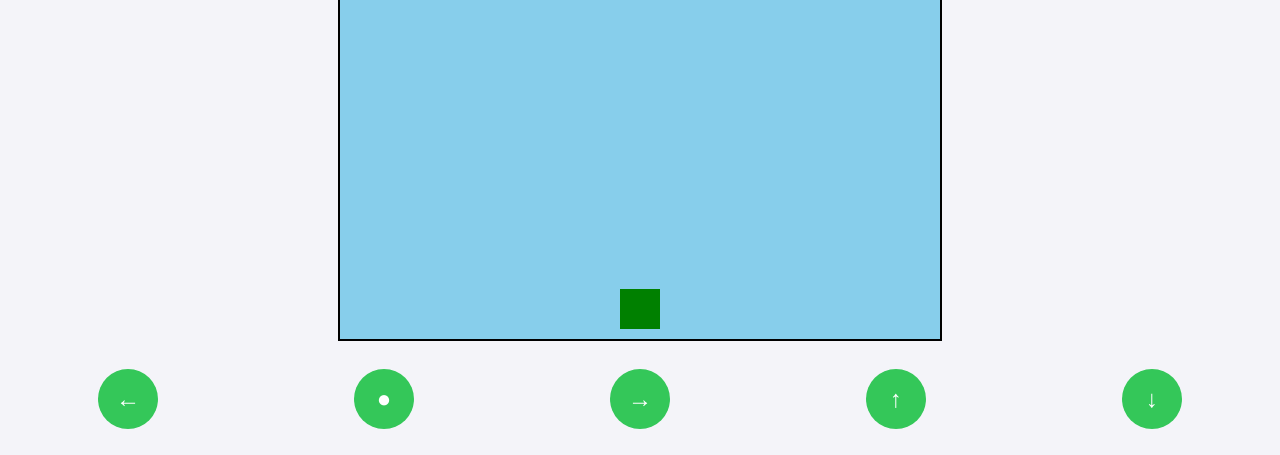
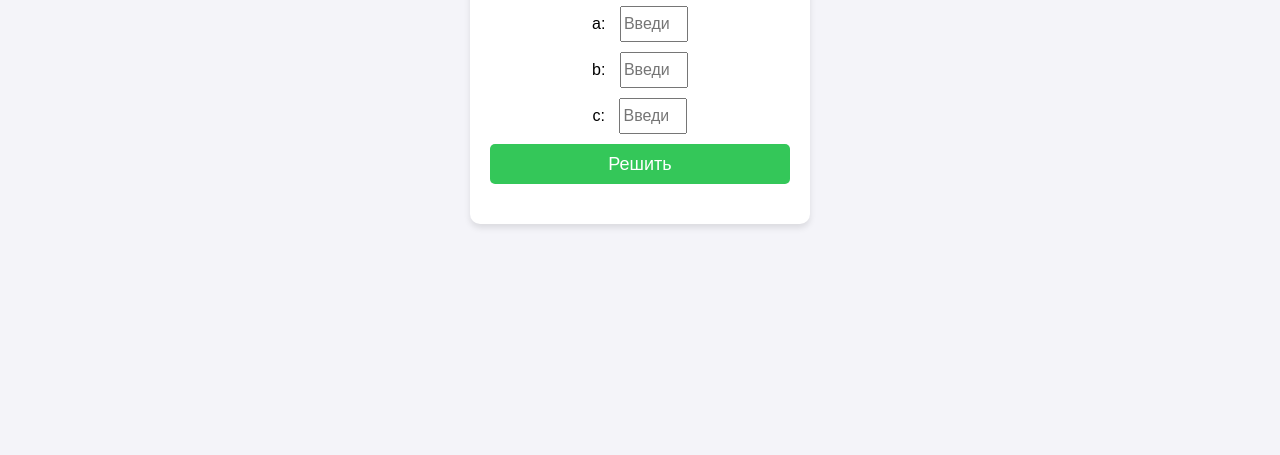
Before and after one commit to MaxPolsk/ProportionSolver, a plain HTML site: page index.html in a window 1280 px wide. Shown: the part 361-816 px from the top of the page. Drawn offline with Linux system fonts and the light colour scheme.

Commit message:
Update index.html
Программа пропорции

```diff
--- a/index.html
+++ b/index.html
@@ -3,260 +3,122 @@
 <head>
     <meta charset="UTF-8">
     <meta name="viewport" content="width=device-width, initial-scale=1.0">
-    <title>Танчики</title>
+    <title>Решение пропорций</title>
     <style>
         body {
-            margin: 0;
+            font-family: Arial, sans-serif;
             display: flex;
             justify-content: center;
             align-items: center;
             height: 100vh;
             background-color: #f4f4f9;
-            position: relative;
         }
-        canvas {
-            border: 2px solid #000;
-            background-color: #87ceeb;
+        .app {
+            background-color: #fff;
+            padding: 20px;
+            border-radius: 10px;
+            box-shadow: 0 4px 6px rgba(0, 0, 0, 0.1);
+            text-align: center;
+            width: 300px;
         }
-        .controls {
-            position: absolute;
-            bottom: 10px;
-            width: 100%;
-            display: flex;
-            justify-content: space-around;
+        .input-group {
+            margin-bottom: 10px;
+        }
+        .input-group label {
+            margin-right: 10px;
+        }
+        .input-group input {
+            width: 60px;
+            height: 30px;
+            font-size: 16px;
+            text-align: center;
         }
         .button {
-            width: 60px;
-            height: 60px;
+            width: 100%;
+            height: 40px;
+            font-size: 18px;
+            border: none;
+            border-radius: 5px;
+            cursor: pointer;
             background-color: #34c759;
             color: white;
-            font-size: 24px;
-            text-align: center;
-            line-height: 60px;
-            border-radius: 50%;
-            cursor: pointer;
-            user-select: none;
+            transition: background-color 0.3s;
         }
-        .button:active {
+        .button:hover {
             background-color: #2da94f;
         }
-        #score {
-            position: absolute;
-            top: 10px;
-            left: 10px;
-            color: black;
-            font-size: 20px;
+        .solution {
+            margin-top: 20px;
+            font-size: 14px;
+            color: #555;
+            text-align: left;
+        }
+        .history {
+            margin-top: 20px;
+            font-size: 14px;
+            color: #555;
+            text-align: left;
         }
     </style>
 </head>
 <body>
-    <div id="score">Очки: 0</div>
-    <canvas id="gameCanvas" width="600" height="600"></canvas>
-    <div class="controls">
-        <div class="button" id="leftButton">←</div>
-        <div class="button" id="shootButton">●</div>
-        <div class="button" id="rightButton">→</div>
-        <div class="button" id="upButton">↑</div>
-        <div class="button" id="downButton">↓</div>
+    <div class="app">
+        <h1>Решение пропорций</h1>
+        <div class="input-group">
+            <label>a:</label>
+            <input type="number" id="a" placeholder="Введите a">
+        </div>
+        <div class="input-group">
+            <label>b:</label>
+            <input type="number" id="b" placeholder="Введите b">
+        </div>
+        <div class="input-group">
+            <label>c:</label>
+            <input type="number" id="c" placeholder="Введите c">
+        </div>
+        <button class="button" onclick="solveProportion()">Решить</button>
+        <div class="solution" id="solution"></div>
+        <div class="history" id="history"></div>
     </div>
     <script>
-        const canvas = document.getElementById('gameCanvas');
-        const ctx = canvas.getContext('2d');
+        let history = [];
 
-        // Настройки игры
-        const tankSize = 40; // Размер танка
-        const bulletSize = 10; // Размер пули
-        const playerSpeed = 5; // Скорость игрока
-        const bulletSpeed = 7; // Скорость пули
+        function solveProportion() {
+            const a = parseFloat(document.getElementById('a').value);
+            const b = parseFloat(document.getElementById('b').value);
+            const c = parseFloat(document.getElementById('c').value);
 
-        // Игрок
-        const player = {
-            x: canvas.width / 2 - tankSize / 2,
-            y: canvas.height - tankSize - 10,
-            width: tankSize,
-            height: tankSize,
-            color: 'green',
-            dx: 0,
-            dy: 0,
-            angle: 0 // Угол поворота танка
-        };
+            if (isNaN(a) || isNaN(b) || isNaN(c)) {
+                document.getElementById('solution').innerHTML = 'Пожалуйста, введите все значения.';
+                return;
+            }
 
-        // Пули
-        const bullets = [];
+            if (a === 0) {
+                document.getElementById('solution').innerHTML = 'Ошибка: деление на ноль!';
+                return;
+            }
 
-        // Вражеские танки
-        const enemies = [
-            { x: 100, y: 50, width: tankSize, height: tankSize, color: 'red', speed: 2, direction: 1, cooldown: 0 },
-            { x: 200, y: 50, width: tankSize, height: tankSize, color: 'red', speed: 2, direction: 1, cooldown: 0 },
-            { x: 300, y: 50, width: tankSize, height: tankSize, color: 'red', speed: 2, direction: 1, cooldown: 0 },
-            { x: 400, y: 50, width: tankSize, height: tankSize, color: 'red', speed: 2, direction: 1, cooldown: 0 },
-            { x: 500, y: 50, width: tankSize, height: tankSize, color: 'red', speed: 2, direction: 1, cooldown: 0 }
-        ];
+            // Вычисление x
+            const x = (b * c) / a;
 
-        // Счётчик очков
-        let score = 0;
+            // Отображение решения
+            const solutionText = `
+                Решение:<br>
+                Формула: x = (b * c) / a<br>
+                Подставляем значения: x = (${b} * ${c}) / ${a}<br>
+                Результат: x = ${x.toFixed(2)}
+            `;
+            document.getElementById('solution').innerHTML = solutionText;
 
-        // Обработка нажатия на кнопки
-        document.getElementById('leftButton').addEventListener('touchstart', () => {
-            player.dx = -playerSpeed;
-            player.angle = -Math.PI / 2; // Поворот влево
-        });
-        document.getElementById('rightButton').addEventListener('touchstart', () => {
-            player.dx = playerSpeed;
-            player.angle = Math.PI / 2; // Поворот вправо
-        });
-        document.getElementById('upButton').addEventListener('touchstart', () => {
-            player.dy = -playerSpeed;
-            player.angle = 0; // Поворот вверх
-        });
-        document.getElementById('downButton').addEventListener('touchstart', () => {
-            player.dy = playerSpeed;
-            player.angle = Math.PI; // Поворот вниз
-        });
-        document.getElementById('shootButton').addEventListener('touchstart', shoot);
-
-        document.getElementById('leftButton').addEventListener('touchend', () => player.dx = 0);
-        document.getElementById('rightButton').addEventListener('touchend', () => player.dx = 0);
-        document.getElementById('upButton').addEventListener('touchend', () => player.dy = 0);
-        document.getElementById('downButton').addEventListener('touchend', () => player.dy = 0);
-
-        // Функция для стрельбы
-        function shoot() {
-            bullets.push({
-                x: player.x + player.width / 2 - bulletSize / 2,
-                y: player.y + player.height / 2 - bulletSize / 2,
-                width: bulletSize,
-                height: bulletSize,
-                speed: bulletSpeed,
-                angle: player.angle
-            });
+            // Сохранение в историю
+            history.push(`(${a} : ${b} = ${c} : ${x.toFixed(2)})`);
+            updateHistory();
         }
 
-        // Отрисовка игрока
-        function drawPlayer() {
-            ctx.save();
-            ctx.translate(player.x + player.width / 2, player.y + player.height / 2);
-            ctx.rotate(player.angle);
-            ctx.fillStyle = player.color;
-            ctx.fillRect(-tankSize / 2, -tankSize / 2, tankSize, tankSize);
-            ctx.restore();
+        function updateHistory() {
+            const historyElement = document.getElementById('history');
+            historyElement.innerHTML = `<strong>История:</strong><br>${history.join('<br>')}`;
         }
-
-        // Отрисовка пуль
-        function drawBullets() {
-            ctx.fillStyle = 'black';
-            bullets.forEach((bullet, index) => {
-                bullet.x += bullet.speed * Math.cos(bullet.angle);
-                bullet.y += bullet.speed * Math.sin(bullet.angle);
-                ctx.fillRect(bullet.x, bullet.y, bullet.width, bullet.height);
-
-                // Удаление пули, если она вышла за пределы экрана
-                if (
-                    bullet.x < 0 || bullet.x > canvas.width ||
-                    bullet.y < 0 || bullet.y > canvas.height
-                ) {
-                    bullets.splice(index, 1);
-                }
-            });
-        }
-
-        // Отрисовка врагов
-        function drawEnemies() {
-            enemies.forEach(enemy => {
-                ctx.save();
-                ctx.translate(enemy.x + enemy.width / 2, enemy.y + enemy.height / 2);
-                ctx.fillStyle = enemy.color;
-                ctx.fillRect(-tankSize / 2, -tankSize / 2, tankSize, tankSize);
-                ctx.restore();
-            });
-        }
-
-        // Обновление позиции врагов
-        function updateEnemies() {
-            enemies.forEach(enemy => {
-                enemy.x += enemy.speed * enemy.direction;
-                if (enemy.x <= 0 || enemy.x + enemy.width >= canvas.width) {
-                    enemy.direction *= -1; // Меняем направление движения
-                }
-
-                // Стрельба врагов
-                if (enemy.cooldown <= 0) {
-                    shootEnemyBullet(enemy);
-                    enemy.cooldown = 60; // Задержка между выстрелами
-                } else {
-                    enemy.cooldown--;
-                }
-            });
-        }
-
-        // Выстрел врага
-        function shootEnemyBullet(enemy) {
-            bullets.push({
-                x: enemy.x + enemy.width / 2 - bulletSize / 2,
-                y: enemy.y + enemy.height,
-                width: bulletSize,
-                height: bulletSize,
-                speed: bulletSpeed,
-                angle: Math.PI // Пули врагов летят вниз
-            });
-        }
-
-        // Проверка столкновений
-        function checkCollisions() {
-            bullets.forEach((bullet, bulletIndex) => {
-                enemies.forEach((enemy, enemyIndex) => {
-                    if (
-                        bullet.x < enemy.x + enemy.width &&
-                        bullet.x + bullet.width > enemy.x &&
-                        bullet.y < enemy.y + enemy.height &&
-                        bullet.y + bullet.height > enemy.y
-                    ) {
-                        // Удаление пули и врага при столкновении
-                        bullets.splice(bulletIndex, 1);
-                        enemies.splice(enemyIndex, 1);
-                        score += 10; // Увеличиваем счёт
-                        updateScore();
-                    }
-                });
-            });
-        }
-
-        // Отображение счёта
-        function updateScore() {
-            document.getElementById('score').textContent = `Очки: ${score}`;
-        }
-
-        // Обновление состояния игры
-        function update() {
-            player.x += player.dx;
-            player.y += player.dy;
-
-            // Ограничение движения игрока в пределах экрана
-            if (player.x < 0) player.x = 0;
-            if (player.x + player.width > canvas.width) player.x = canvas.width - player.width;
-            if (player.y < 0) player.y = 0;
-            if (player.y + player.height > canvas.height) player.y = canvas.height - player.height;
-        }
-
-        // Очистка экрана
-        function clearScreen() {
-            ctx.clearRect(0, 0, canvas.width, canvas.height);
-        }
-
-        // Основной игровой цикл
-        function gameLoop() {
-            clearScreen();
-            update();
-            updateEnemies();
-            checkCollisions();
-            drawPlayer();
-            drawBullets();
-            drawEnemies();
-            requestAnimationFrame(gameLoop);
-        }
-
-        // Запуск игры
-        gameLoop();
     </script>
 </body>
 </html>
```
